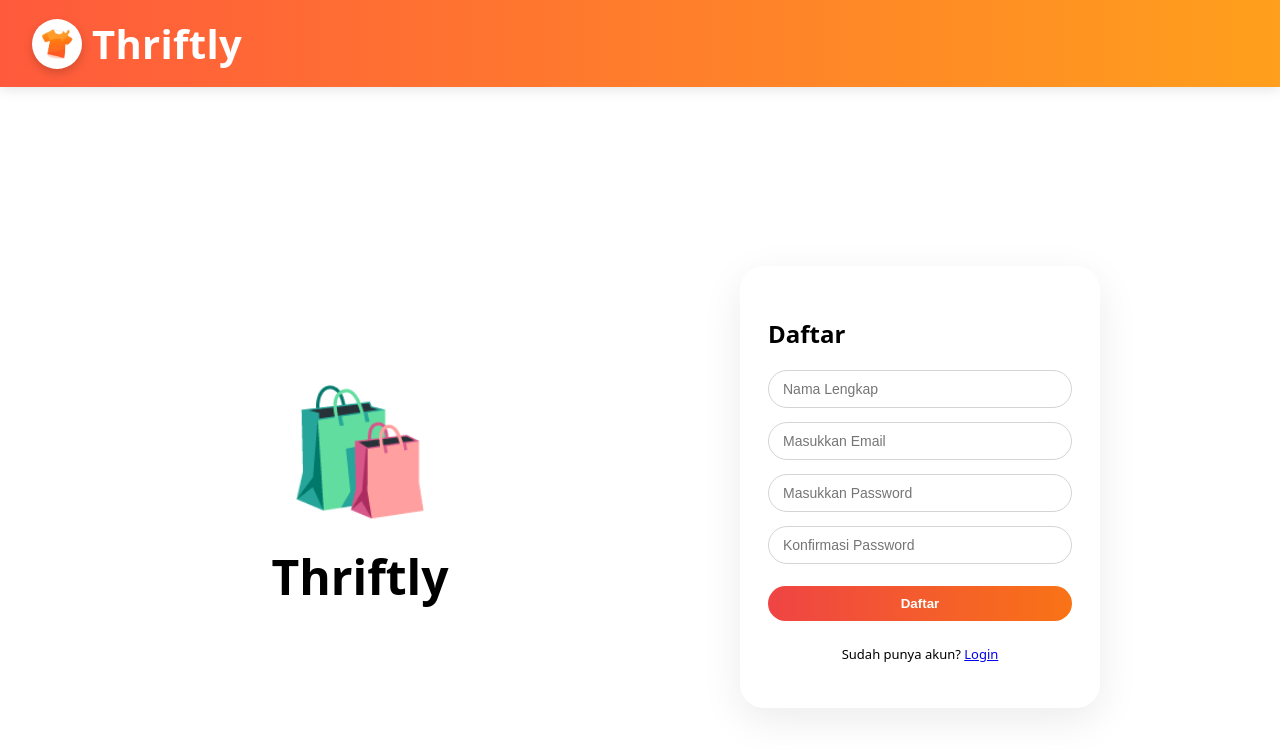
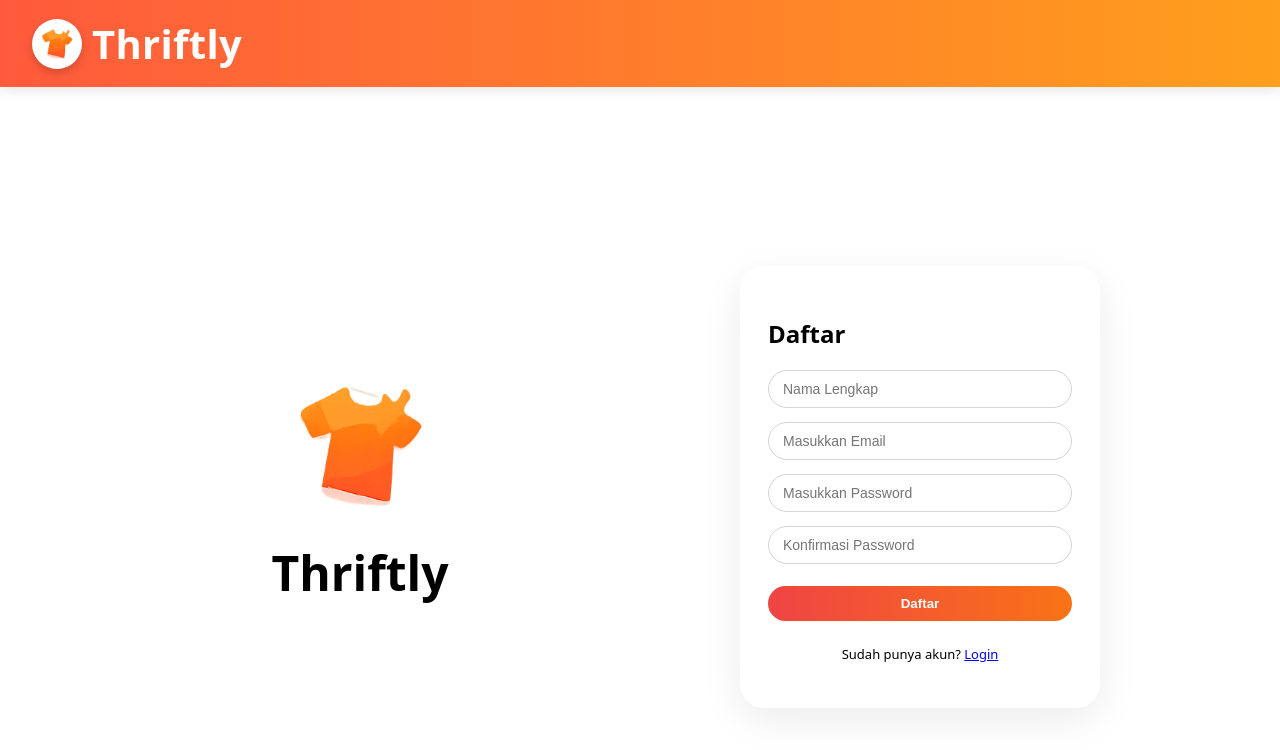
Before and after one commit to FdhiMW/TubesIMPAL, a Vue app in the folder Thriftly/frontend/onlineshop-frontend/: page /register in a window 1280 px wide. Shown: the top 750 px of the page. Built offline with nearby package versions, Linux system fonts and the light colour scheme; the HTML template or start-up script is replaced by a standard one.

Commit message:
Side Banner

```diff
--- a/Thriftly/frontend/onlineshop-frontend/src/views/HomeView.vue
+++ b/Thriftly/frontend/onlineshop-frontend/src/views/HomeView.vue
@@ -6,8 +6,8 @@
       <section class="hero-section">
         <div class="hero-main"></div>
         <div class="hero-side">
-          <div class="hero-side-item skeleton"></div>
-          <div class="hero-side-item skeleton"></div>
+          <div class="hero-side-item1"></div>
+          <div class="hero-side-item2"></div>
         </div>
       </section>
 
@@ -253,7 +253,7 @@ export default {
 .hero-section {
   display: grid;
   grid-template-columns: 2fr 1fr;
-  gap: 16px;
+  gap: 1px;
   margin-bottom: 20px;
 }
 .hero-main{
@@ -262,11 +262,29 @@ export default {
   overflow: hidden;
   background-image: url("~@/assets/foto/Banner1.jpg");
   background-size: cover;
-  background-position: center 30%; /* atur posisi */
+  background-position: center 30%;
   background-repeat: no-repeat;
 }
-.hero-side { display: grid; grid-template-rows: 1fr 1fr; gap: 12px; }
-.hero-side-item { border-radius: 18px; }
+.hero-side {
+  grid-template-rows: 1fr 1fr;
+  gap: -10px;
+}
+.hero-side-item1 {
+  height: 79px;
+  border-radius: 18px;
+  background-image: url("~@/assets/foto/Banner2.png");
+  background-size: cover;
+  background-position: center 50%;
+  background-repeat: no-repeat;
+}
+.hero-side-item2 {
+  height: 122px;
+  border-radius: 18px;
+  background-image: url("~@/assets/foto/Banner3.png");
+  background-size: cover;
+  background-position: center 30%;
+  background-repeat: no-repeat;
+}
 
 /* Skeleton */
 .skeleton { background: linear-gradient(135deg, #ffe0cf, #ffd4bf); }
--- a/Thriftly/frontend/onlineshop-frontend/src/views/RegisterView.vue
+++ b/Thriftly/frontend/onlineshop-frontend/src/views/RegisterView.vue
@@ -3,7 +3,11 @@
     <div class="content">
       <div class="left">
         <div class="brand">
-          <div class="logo-big">🛍️</div>
+          <img
+            src="@/assets/foto/logo.jpg"
+            alt="Thriftly Logo"
+            class="logo"
+          />
           <div class="brand-name">Thriftly</div>
         </div>
       </div>
@@ -158,8 +162,10 @@ export default {
   text-align: center;
 }
 
-.logo-big {
-  font-size: 120px;
+.logo {
+  height: 150px;
+  width: auto;
+  object-fit: contain;
 }
 
 .brand-name {
```
